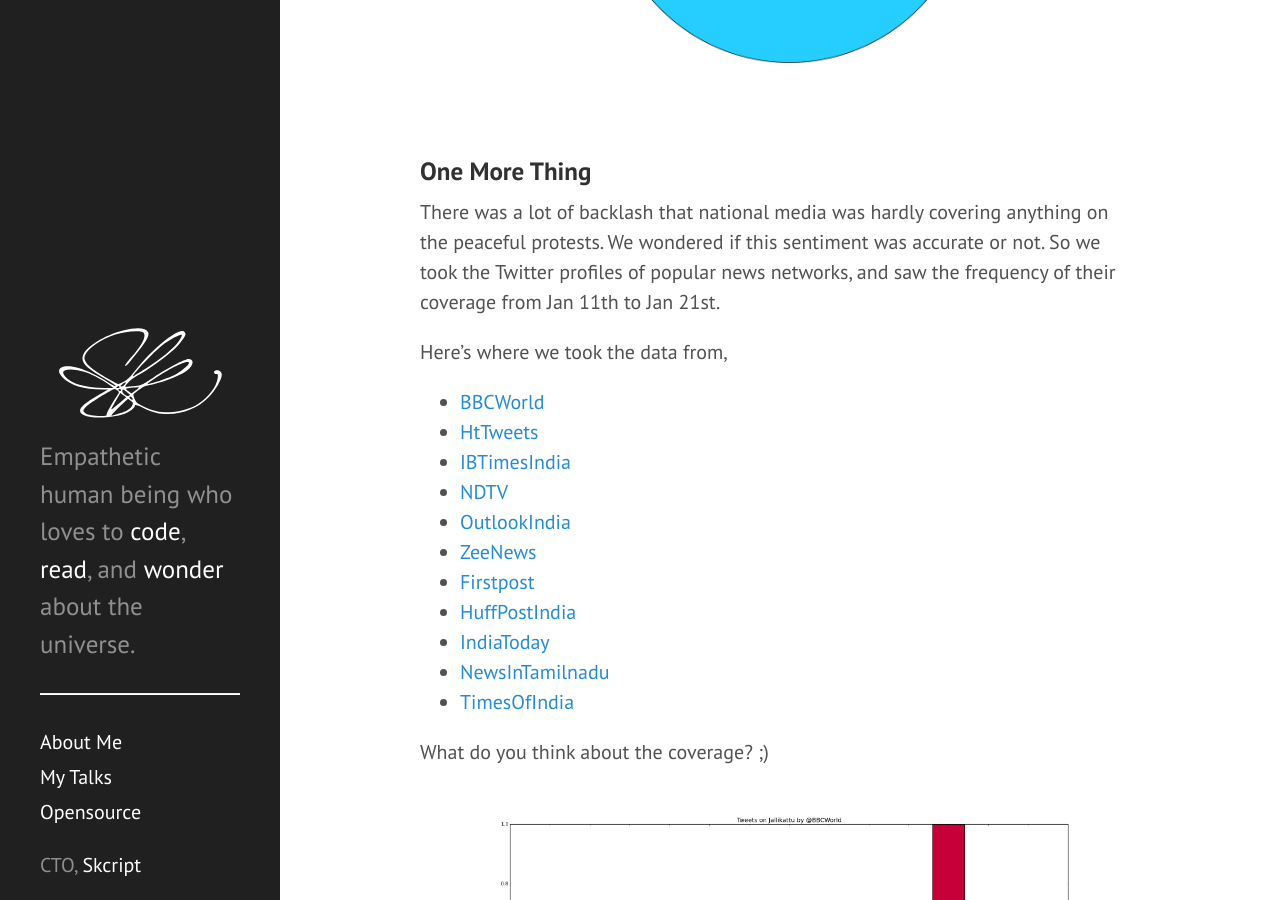
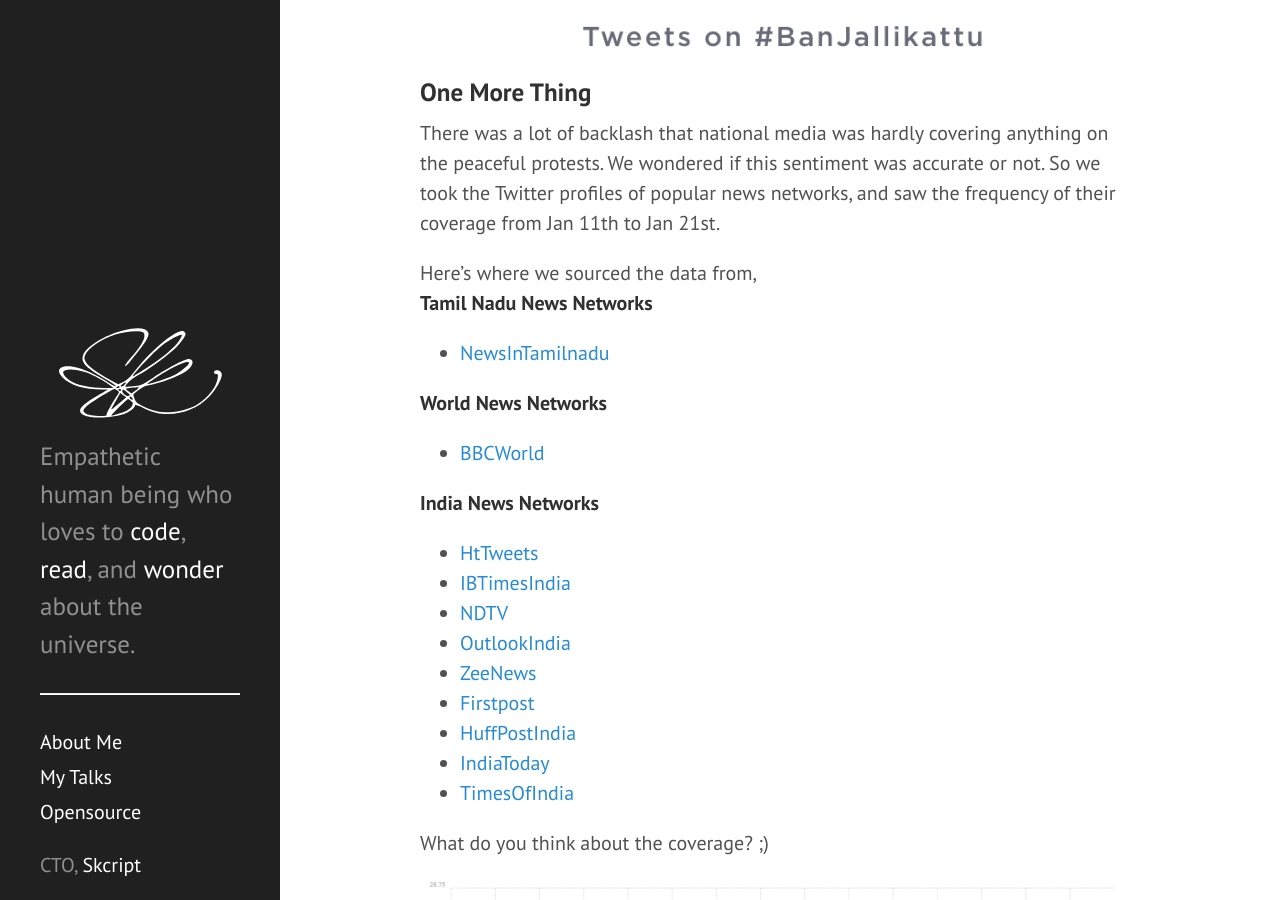
Before and after one commit to swaathi/swaathi.github.io, a Jekyll site: the page built from _posts/2017-02-02-the-jallikattu-protest.md, in a window 1280 px wide and 900 px high, scrolled down 5219 px. Built offline with Jekyll 4.4.1, drawn with Linux system fonts in a browser that asks for light colours.

Commit message:
New Graphs

```diff
--- a/_posts/2017-02-02-the-jallikattu-protest.md
+++ b/_posts/2017-02-02-the-jallikattu-protest.md
@@ -74,9 +74,15 @@
 ### One More Thing
 There was a lot of backlash that national media was hardly covering anything on the peaceful protests. We wondered if this sentiment was accurate or not. So we took the Twitter profiles of popular news networks, and saw the frequency of their coverage from Jan 11th to Jan 21st.
 
-Here's where we took the data from,
+Here's where we sourced the data from,
+<br />
+**Tamil Nadu News Networks**
+- [NewsInTamilnadu](https://twitter.com/@newsintamilnadu)
 
+**World News Networks**
 - [BBCWorld](https://twitter.com/@BBCWorld)
+
+**India News Networks**
 - [HtTweets](https://twitter.com/@htTweets)
 - [IBTimesIndia](https://twitter.com/@ibtimes_india)
 - [NDTV](https://twitter.com/@ndtv)
@@ -85,19 +91,8 @@
 - [Firstpost](https://twitter.com/@firstpost)
 - [HuffPostIndia](https://twitter.com/@HuffPostIndia)
 - [IndiaToday](https://twitter.com/@indiaToday)
-- [NewsInTamilnadu](https://twitter.com/@newsintamilnadu)
 - [TimesOfIndia](https://twitter.com/@timesofindia)
 
 What do you think about the coverage? ;)
 
-<img src="/public/posts/2017-02-02/news_networks/BBCWorld.png" class="img" alt="BBCWorld Coverage" />
-<img src="/public/posts/2017-02-02/news_networks/HtTweets.png" class="img" alt="HtTweets Coverage" />
-<img src="/public/posts/2017-02-02/news_networks/IBTimesIndia.png" class="img" alt="IBTimesIndia Coverage" />
-<img src="/public/posts/2017-02-02/news_networks/NDTV.png" class="img" alt="NDTV Coverage" />
-<img src="/public/posts/2017-02-02/news_networks/OutlookIndia.png" class="img" alt="OutlookIndia Coverage" />
-<img src="/public/posts/2017-02-02/news_networks/ZeeNews.png" class="img" alt="ZeeNews Coverage" />
-<img src="/public/posts/2017-02-02/news_networks/Firstpost.png" class="img" alt="Firstpost Coverage" />
-<img src="/public/posts/2017-02-02/news_networks/HuffPostIndia.png" class="img" alt="HuffPostIndia Coverage" />
-<img src="/public/posts/2017-02-02/news_networks/IndiaToday.png" class="img" alt="IndiaToday Coverage" />
-<img src="/public/posts/2017-02-02/news_networks/NewsInTamilnadu.png" class="img" alt="NewsInTamilnadu Coverage" />
-<img src="/public/posts/2017-02-02/news_networks/TimesOfIndia.png" class="img" alt="TimesOfIndia Coverage" />
+<img src="/public/posts/2017-02-02/news_networks.png" class="img" alt="News Networks Coverage" />
```
Also changed, not shown: public/posts/2017-02-02/banJallikattu.png, public/posts/2017-02-02/banPeta.png, public/posts/2017-02-02/news_networks.png (added), public/posts/2017-02-02/news_networks/BBCWorld.png (deleted), public/posts/2017-02-02/news_networks/Firstpost.png (deleted), public/posts/2017-02-02/news_networks/HtTweets.png (deleted), public/posts/2017-02-02/news_networks/HuffPostIndia.png (deleted), public/posts/2017-02-02/news_networks/IBTimesIndia.png (deleted), public/posts/2017-02-02/news_networks/IndiaToday.png (deleted), public/posts/2017-02-02/news_networks/NDTV.png (deleted), public/posts/2017-02-02/news_networks/NewsInTamilnadu.png (deleted), public/posts/2017-02-02/news_networks/OutlookIndia.png (deleted), public/posts/2017-02-02/news_networks/TimesOfIndia.png (deleted), public/posts/2017-02-02/news_networks/ZeeNews.png (deleted), 1 more files, 1 other file.
